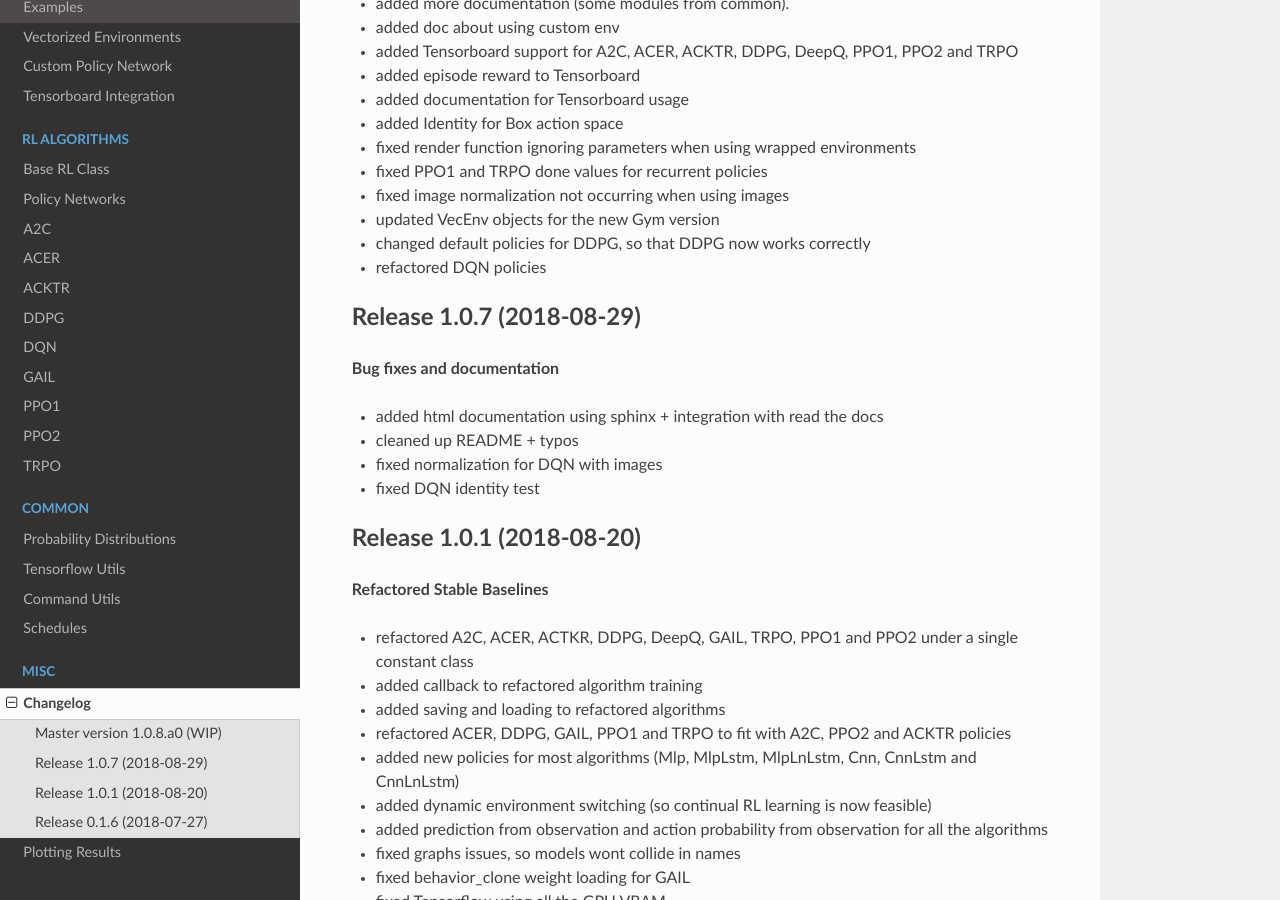
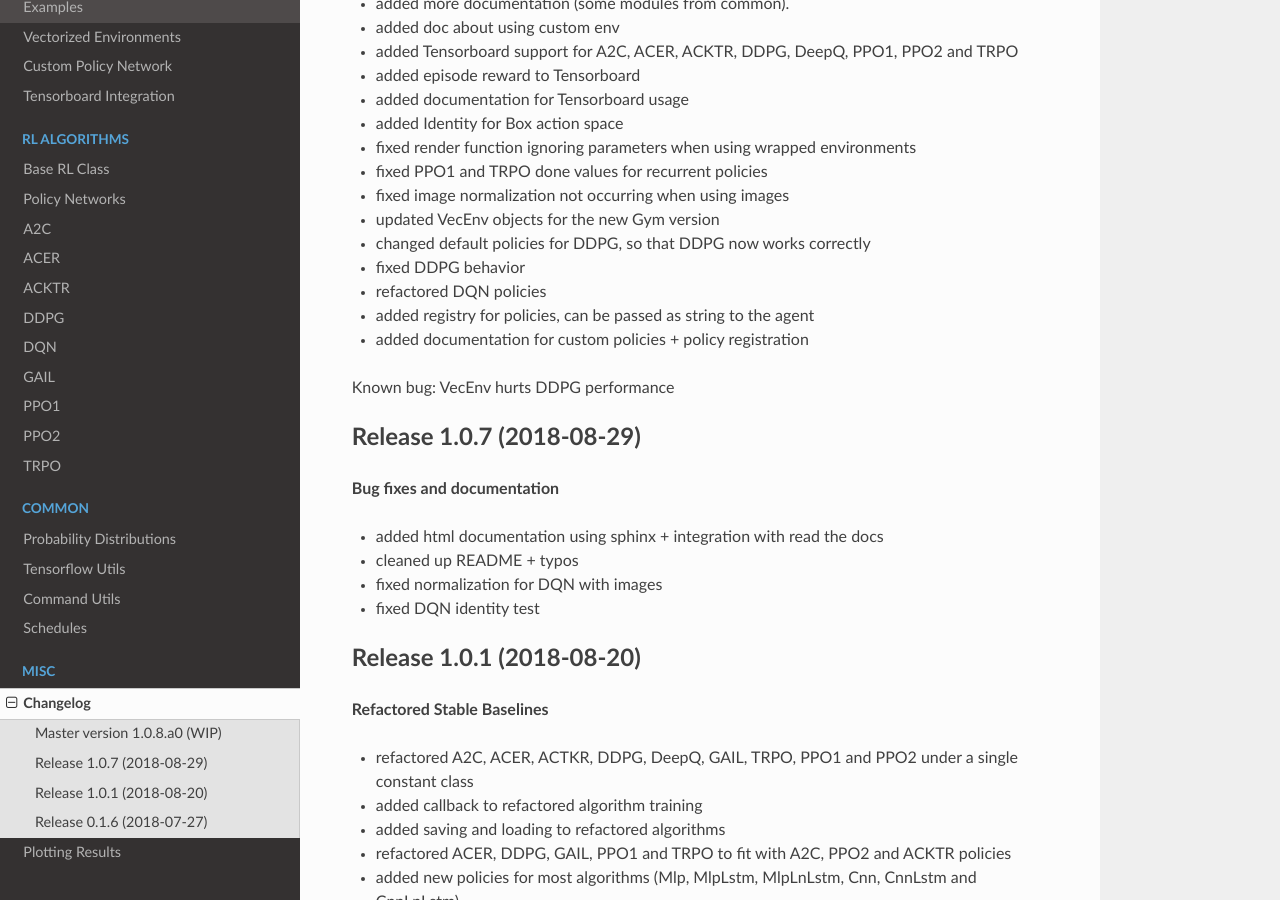
Before and after one commit to openai/baselines, a Sphinx documentation site: the page built from docs/misc/changelog.rst, in a window 1280 px wide and 900 px high, scrolled down 314 px. Built offline with Sphinx 7.4.7 and the Read the Docs theme 2.0.0, drawn with Linux system fonts in a browser that asks for light colours; pages that are not in the unit, such as notebooks, are missing from menus.

Commit message:
Update changelog

````diff
--- a/docs/misc/changelog.rst
+++ b/docs/misc/changelog.rst
@@ -21,7 +21,12 @@
 - fixed image normalization not occurring when using images
 - updated VecEnv objects for the new Gym version
 - changed default policies for DDPG, so that DDPG now works correctly
+- fixed DDPG behavior
 - refactored DQN policies
+- added registry for policies, can be passed as string to the agent
+- added documentation for custom policies + policy registration
+
+Known bug: VecEnv hurts DDPG performance
 
 
 Release 1.0.7 (2018-08-29)
--- a/setup.py
+++ b/setup.py
@@ -62,13 +62,12 @@
     env.render()
 ```
 
-Or just train a model with a one liner if [the environment is registed in Gym](https://github.com/openai/gym/wiki/Environments):
+Or just train a model with a one liner if [the environment is registered in Gym](https://github.com/openai/gym/wiki/Environments):
 
 ```python
-from stable_baselines.common.policies import MlpPolicy
 from stable_baselines import PPO2
 
-model = PPO2(MlpPolicy, 'CartPole-v1').learn(10000)
+model = PPO2('MlpPolicy', 'CartPole-v1').learn(10000)
 ```
 
 """
````
